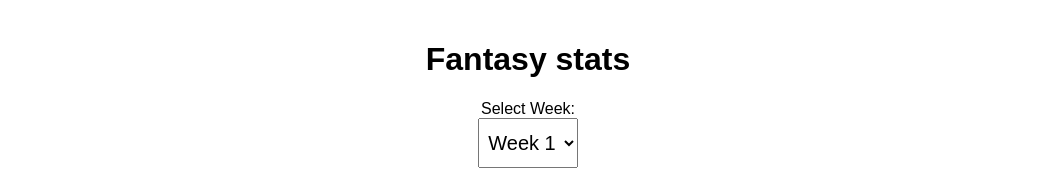
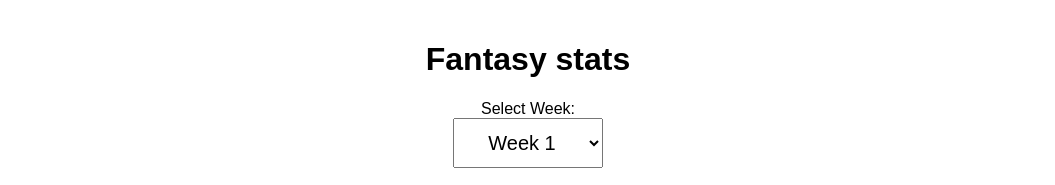
Before and after one commit to Car1eano/fantasy-stats, a plain HTML site: page index.html in a window 1280 px wide. Shown: the top 185 px of the page, without its empty margins (112-1167 px from the left). Drawn offline with Linux system fonts and the light colour scheme.

Commit message:
Update index.html

```diff
--- a/index.html
+++ b/index.html
@@ -40,7 +40,7 @@
 
     <!-- Dropdown for selecting a specific week -->
     <label for="weekSelect">Select Week:</label>
-    <select id="weekSelect"; style="font-size: 20px ; width: 100px; height: 50px; text-align: center; line-height: 50px;">
+    <select id="weekSelect"; style="font-size: 20px ; width: 150px; height: 50px; text-align: center; line-height: 50px;">
         <option value="1">Week 1</option>
         <option value="2">Week 2</option>
         <option value="3">Week 3</option>
```
